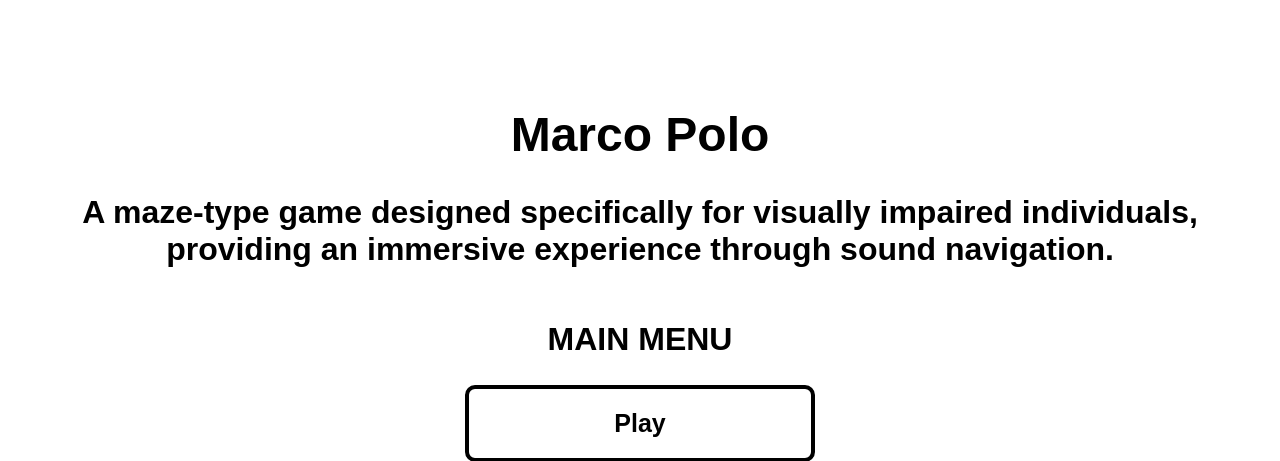
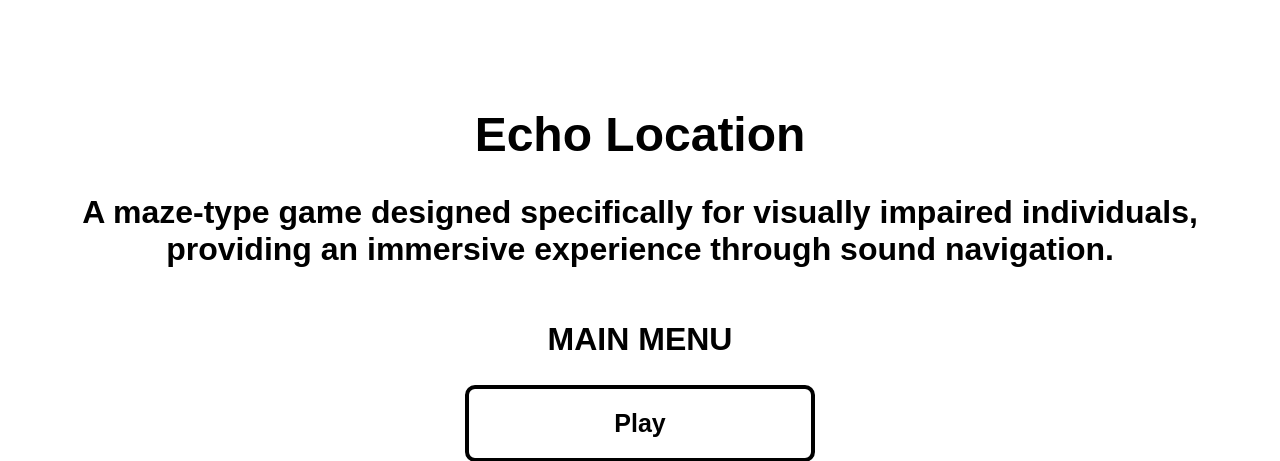
Before and after one commit to vicat0ria/cow-cow-cow, a Flask app: page / in a window 1280 px wide. Shown: the top 461 px of the page. Run offline with Flask 3, Linux system fonts and the light colour scheme.

Commit message:
changed name

```diff
--- a/templates/index.html
+++ b/templates/index.html
@@ -13,7 +13,7 @@
 
     <main id="container" role="main">
         <header>
-            <h1 id="intro-heading">Marco Polo</h1>
+            <h1 id="intro-heading">Echo Location</h1>
             <h2 id="intro">A maze-type game designed specifically for visually impaired individuals, providing an immersive experience through sound navigation.</h2>
         </header>
 
```
